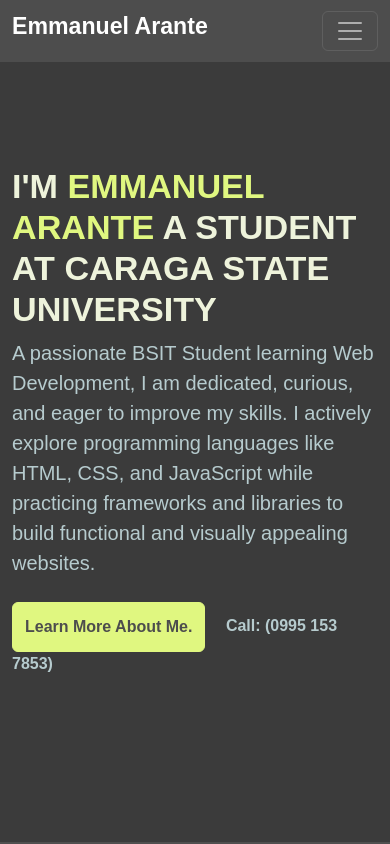
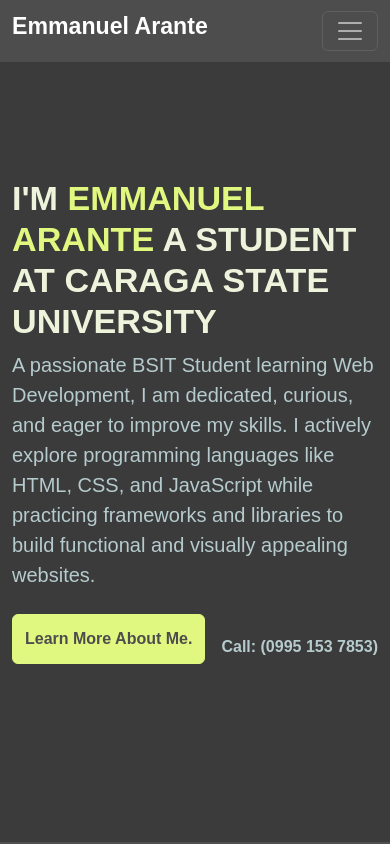
Before and after one commit to earante/earante.github.io, a plain HTML site: page index.html in a window 390 px wide. Shown: the top 844 px of the page. Drawn offline with Linux system fonts and the light colour scheme; a web font is replaced by a local one.

Commit message:
Changing the margin of phone number

```diff
--- a/index.html
+++ b/index.html
@@ -79,10 +79,12 @@
                 while practicing frameworks and libraries to build functional
                 and visually appealing websites.
               </p>
-              <div data-aos="fade-up" data-aos-delay="600">
+
+              <div class="d-flex flex-wrap align-items-center" data-aos="fade-up" data-aos-delay="600">
                 <a href="#about" class="btn btn-brand me-3">Learn More About Me.</a>
-                <a href="#" class="custom-link">Call: (0995 153 7853)</a>
+                <a href="#" class="custom-link mt-3">Call: (0995 153 7853)</a>
               </div>
+
             </div>
           </div>
         </div>
@@ -674,9 +676,6 @@
         </div>
       </section>
       <!-- END ABOUT -->
-
-
-
       <!-- FOOTER -->
       <footer class="py-5 px-lg-5">
         <div class="container">
```
